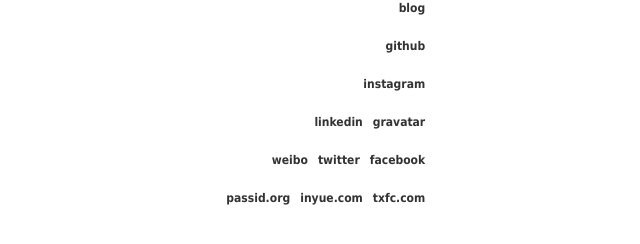
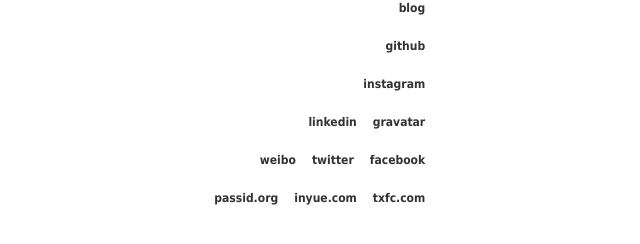
Before and after one commit to yeeh/www.yeh.sh, a Jekyll site: the page built from index.html, in a window 1280 px wide. Shown: the part 356-600 px from the top of the page, without its empty margins (522-1162 px from the left). Built offline with Jekyll 4.4.1, drawn with Linux system fonts in a browser that asks for light colours; Markdown is read by kramdown in place of the engine named in the settings.

Commit message:
edit margin left

```diff
--- a/_layouts/default.html
+++ b/_layouts/default.html
@@ -13,7 +13,7 @@
 div{position:absolute; top:30%; right:26%; padding-bottom:10%; text-align:right;}
 h1{font-size:18px;}
 p{margin-top:20px;}
-a{color: #333;text-decoration: none;margin-left:10px;font-weight: bold;-webkit-transition: color .2s linear;-moz-transition: color .2s linear;-ms-transition: color .2s linear;-o-transition: color .2s linear;transition: color .2s linear;}
+a{color: #333;text-decoration: none;margin-left:16px;font-weight: bold;-webkit-transition: color .2s linear;-moz-transition: color .2s linear;-ms-transition: color .2s linear;-o-transition: color .2s linear;transition: color .2s linear;}
 p:nth-child(2) a, a:hover{color: #999;}
 @media screen and (max-device-width:760px), media and (max-device-height:480px){
     div{top:24%; right:20%;}
```
